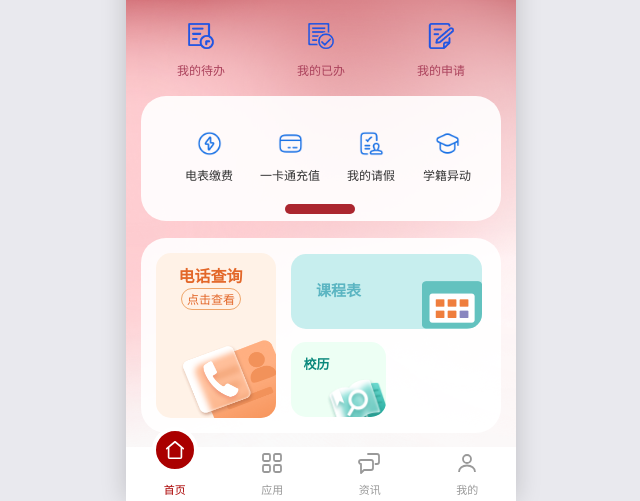
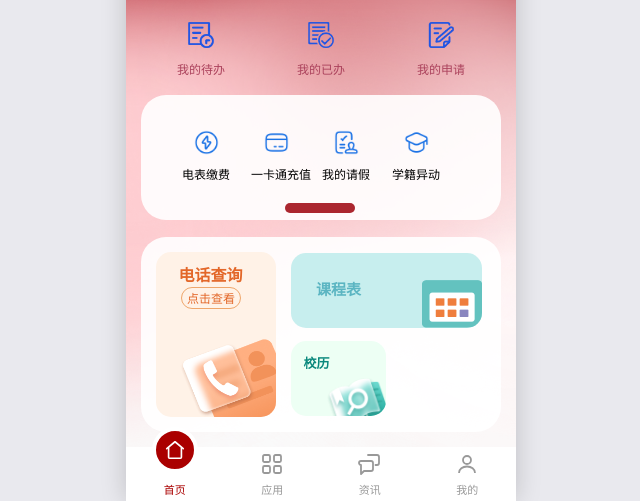
Before and after one commit to shibailanlia/shibailanlia.github.io, a plain HTML site: page index.html in a window 1280 px wide. Shown: the part 299-800 px from the top of the page, without its empty margins (319-959 px from the left). Drawn offline with Linux system fonts and the light colour scheme.

Commit message:
publish index.html

```diff
--- a/index.html
+++ b/index.html
@@ -7,8 +7,6 @@
 <meta http-equiv="Expires" content="0">
 <meta name="viewport" content="width=device-width, initial-scale=1.0, maximum-scale=1.0, user-scalable=no, viewport-fit=cover">
 <title>智慧校园移动端</title>
-<link rel="preconnect" href="https://fonts.googleapis.com">
-<link href="https://fonts.googleapis.com/css2?family=Noto+Sans+SC:wght@400;500;700&display=swap" rel="stylesheet">
 <!-- iOS 添加到主屏幕 -->
 <meta name="apple-mobile-web-app-capable" content="yes">
 <meta name="mobile-web-app-capable" content="yes">
@@ -30,10 +28,10 @@
   *{margin:0;padding:0;box-sizing:border-box;-webkit-tap-highlight-color:transparent;}
   html,body{height:100%;}
   body{
-    font-family:"Noto Sans SC",-apple-system,BlinkMacSystemFont,"Helvetica Neue","PingFang SC","Microsoft YaHei",Helvetica,sans-serif;
+    font-family:-apple-system-font,"Helvetica Neue",Helvetica,sans-serif;
     background:#e9e9ee;
     display:flex;justify-content:center;
-    color:#222;
+    color:#000;
   }
   /* 手机外壳 */
   #phone{
@@ -151,11 +149,11 @@
   .often-scroll-view::-webkit-scrollbar{display:none;}
   .often-scroll-view-const{display:inline-block;}
   .often-scroll-view-itme{
-    margin-left:1.25rem;width:auto;min-width:3.125rem;min-height:5.9375rem;padding:0 .1875rem;
+    margin-left:1.25rem;width:3.125rem;min-width:3.125rem;min-height:5.9375rem;padding:0;
     display:flex;justify-content:center;align-items:center;flex-direction:column;
   }
   .often-scroll-view-img{width:1.5625rem;height:1.5625rem;margin-bottom:.625rem;object-fit:contain;display:block;}
-  .often-scroll-view-itme-p{white-space:nowrap;width:auto;min-width:3.125rem;min-height:1.25rem;font-size:.75rem;text-align:center;line-height:normal;color:#333;margin:0;}
+  .often-scroll-view-itme-p{white-space:nowrap;width:3.125rem;min-width:3.125rem;min-height:1.25rem;font-size:.75rem;text-align:center;line-height:normal;color:#000;margin:0;}
   .scrllbar{height:.625rem;width:4.375rem;position:absolute;top:87%;left:40%;border-radius:.625rem;background:rgba(164,18,28,.1);}
   .scrllbar-background{border-radius:.625rem;height:.625rem;width:4.375rem;background:rgba(164,18,28,.9);transition:transform .1s ease-in-out;}
 
```
